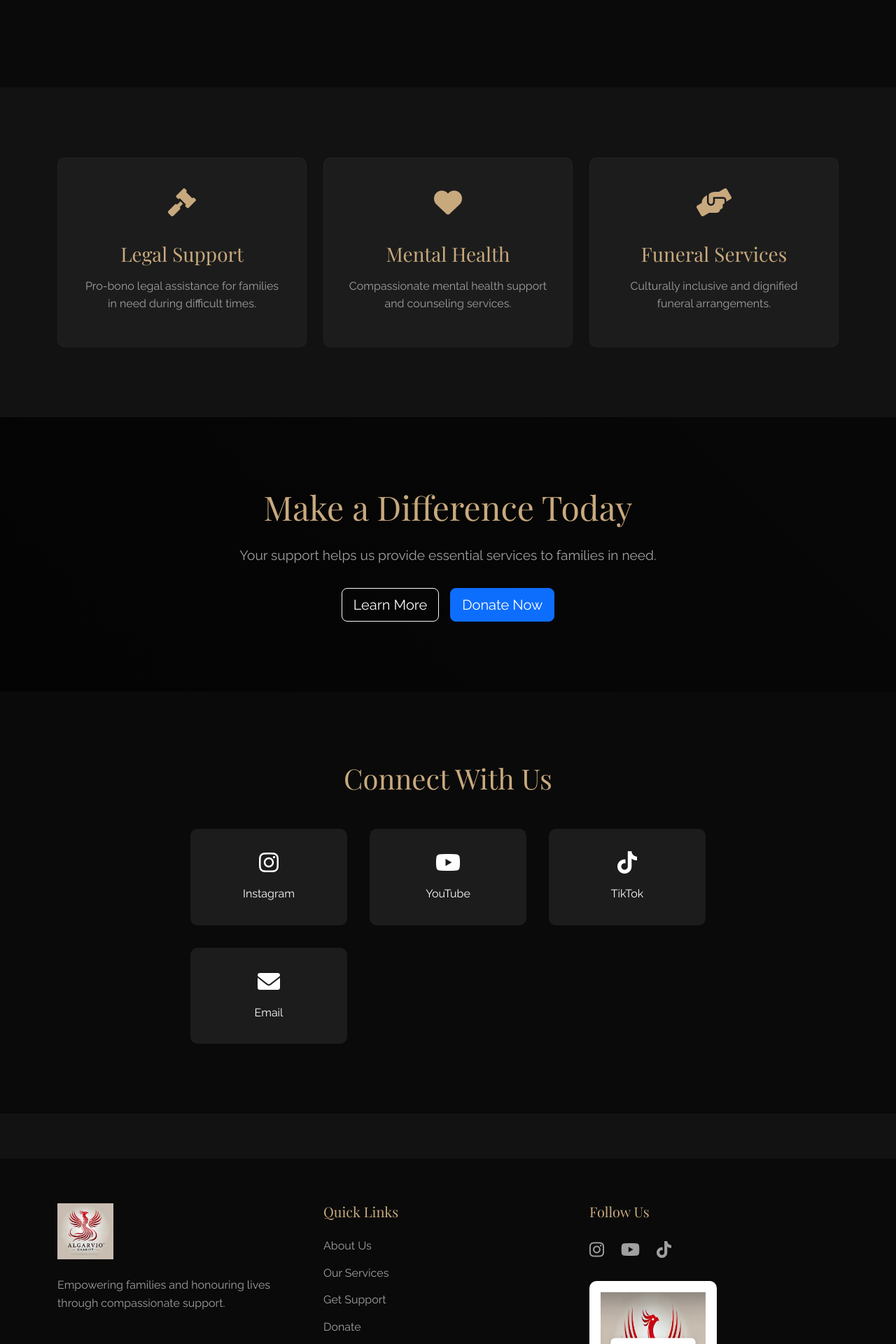
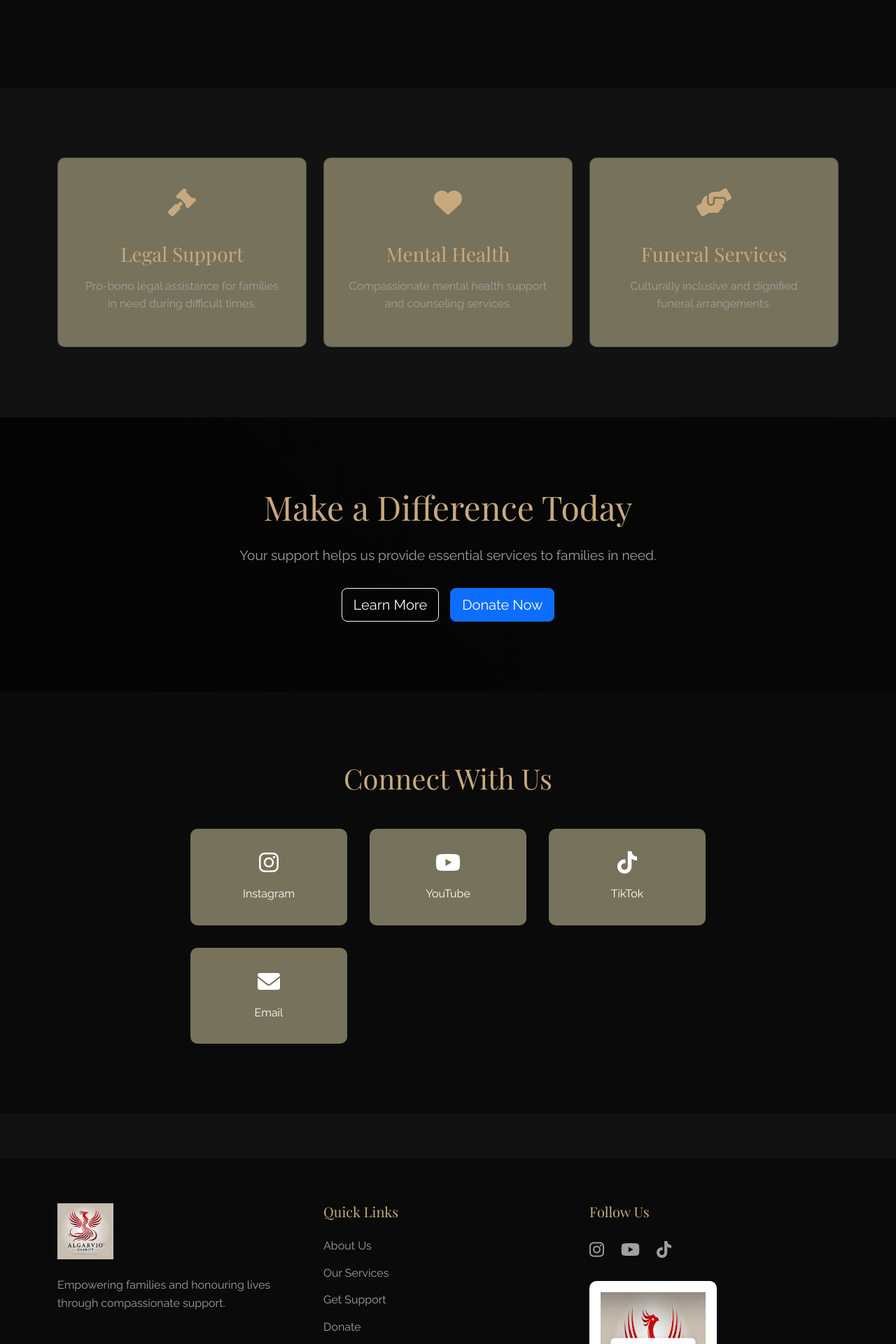
Before and after one commit to nassermendes/algarviocharity-website, a Flask app: page / in a window 1280 px wide. Shown: the part 1166-3086 px from the top of the page at 70% size. Run offline with Flask 3, Linux system fonts and the light colour scheme; some libraries are stand-ins or nearby versions.

Commit message:
Update to v1.2: Change card background color to #77725b

```diff
--- a/static/css/style.css
+++ b/static/css/style.css
@@ -7,7 +7,7 @@
     --text-muted: #A0A0A0;
     --background-dark: #121212;
     --background-darker: #0A0A0A;
-    --card-background: rgba(30, 30, 30, 0.9);
+    --card-background: #77725b;
     --border-color: rgba(42, 42, 42, 0.5);
 }
 
--- a/templates/base.html
+++ b/templates/base.html
@@ -83,7 +83,7 @@
                 </div>
             </div>
             <div class="footer-bottom">
-                <p>&copy; {{ now.year }} Algarvio Charity. All rights reserved.</p>
+                <p>&copy; {{ now.year }} Algarvio Charity. All rights reserved. | v1.2</p>
             </div>
         </div>
     </footer>
```
Also changed, not shown: CHANGELOG.md (added).
